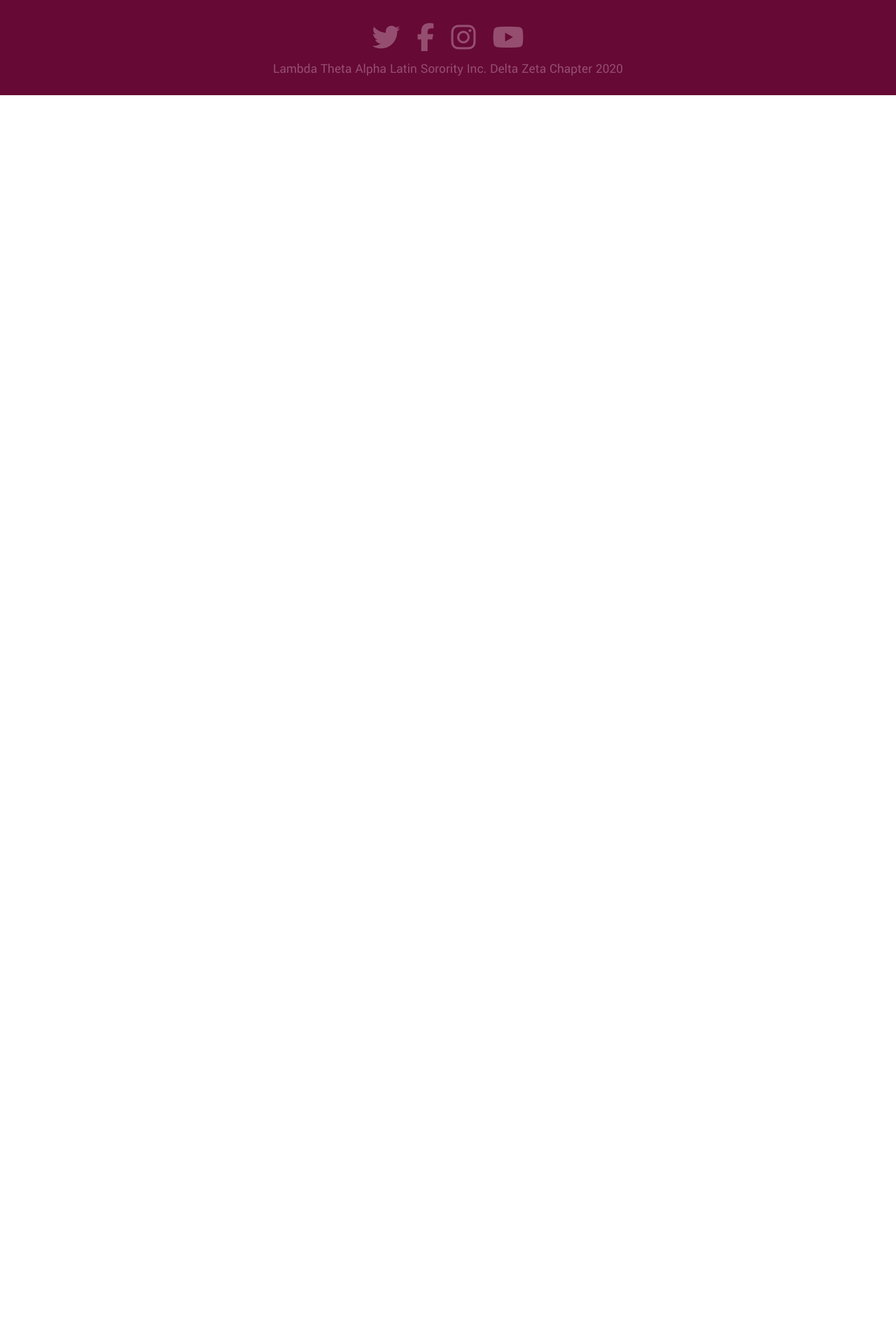
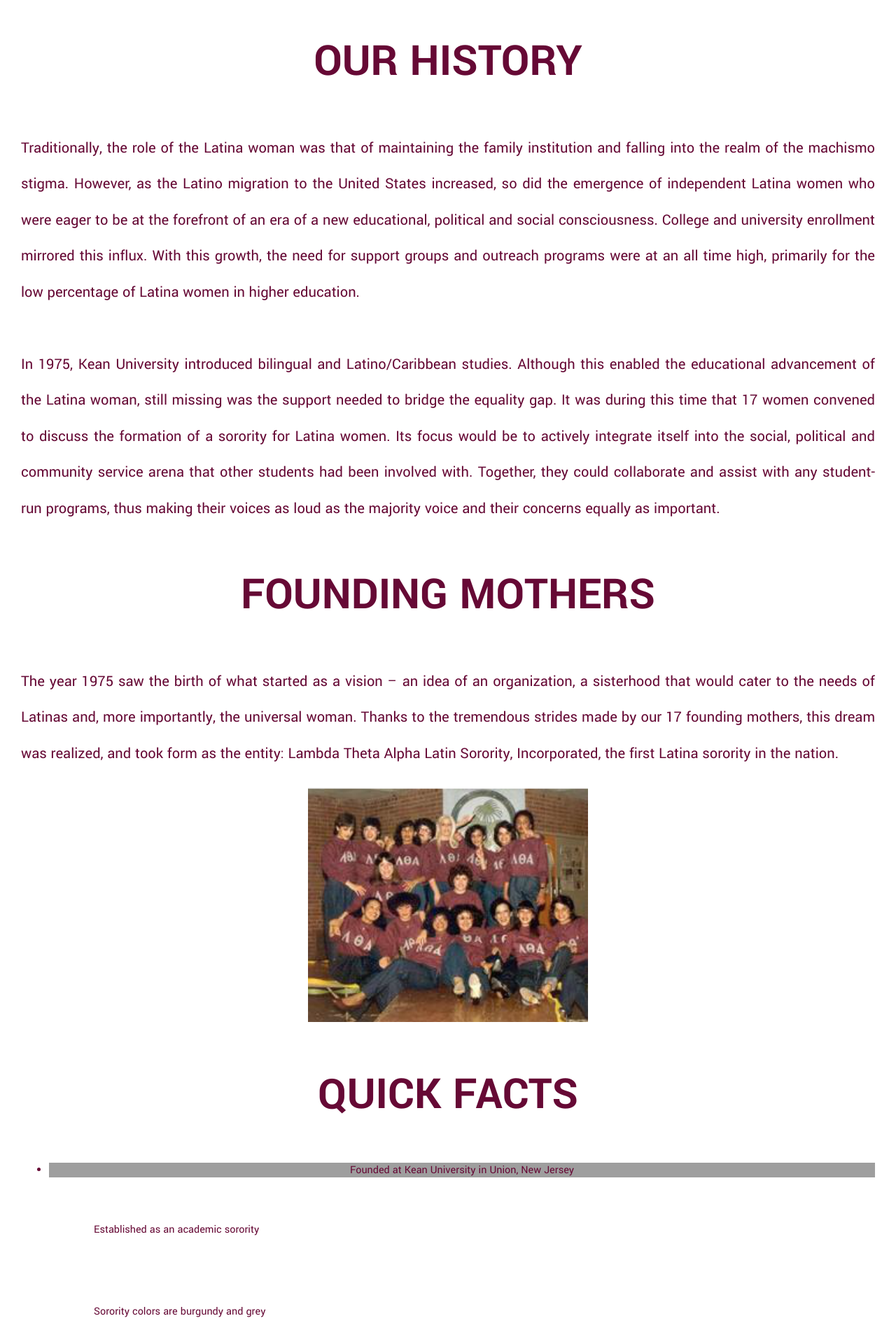
Before and after one commit to conwabueze/lta-react, a React (Create React App) app: page /national-history in a window 1280 px wide. Shown: the part 836-2756 px from the top of the page at 70% size. Before the commit the page ends 972 px from the top, so only its background shows below. Built offline with nearby package versions, Linux system fonts and the light colour scheme; grey boxes are pictures that could not be loaded; a web font is replaced by a local one.

Commit message:
National History content start

```diff
--- a/src/Home.css
+++ b/src/Home.css
@@ -28,7 +28,7 @@
   line-height: 37px;
   margin: 2em 1.5em 0 1.5em;
   text-align: justify;
-  padding-bottom: 4em;
+  padding-bottom: 5em;
 }
 
 .Home-content-body-sec {
--- /dev/null
+++ b/src/NationalHistory.css
@@ -0,0 +1,34 @@
+.NationalHistory-content-container {
+  text-align: center;
+  max-width: 1220px;
+  margin: 0 auto;
+}
+
+.our-history-header,
+.founding-mothers-header,
+.quick-facts-header {
+  text-transform: uppercase;
+  font-size: 4.125rem;
+}
+
+.our-history-body-main,
+.founding-mothers-body-main {
+  font-size: 1.4rem;
+  text-align: justify;
+  line-height: 2.3em;
+  margin-top: 0;
+}
+
+.founding-mother-img {
+  width: 400px;
+}
+
+.quick-facts-list-item {
+  background-repeat: no-repeat;
+  background-position: left center;
+  background-size: 70px;
+  list-style: none;
+  margin: 2em 0;
+  padding: 2em 0 2em 4em;
+  text-align: left;
+}
--- a/src/NationalHistory.js
+++ b/src/NationalHistory.js
@@ -1,17 +1,102 @@
 import React, { Component } from "react";
 import Banner from "./Banner";
 import Footer from "./Footer";
-import "./Home.css";
+import "./NationalHistory.css";
+import PearlBullet from "./PearlBullet";
 
 class NationalHistory extends Component {
   render() {
     return (
-      <div>
+      <div className="NationalHistory">
         <Banner
           imgSrc="/imgs/national-history/national-history-header.png"
           imgAlt="national history"
           bannerH1="national history"
         />
+        <div className="NationalHistory-content">
+          <div className="NationalHistory-content-container">
+            <section class="our-history-section">
+              <h1 class="our-history-header">our history</h1>
+              <p class="our-history-body-main">
+                Traditionally, the role of the Latina woman was that of
+                maintaining the family institution and falling into the realm of
+                the machismo stigma. However, as the Latino migration to the
+                United States increased, so did the emergence of independent
+                Latina women who were eager to be at the forefront of an era of
+                a new educational, political and social consciousness. College
+                and university enrollment mirrored this influx. With this
+                growth, the need for support groups and outreach programs were
+                at an all time high, primarily for the low percentage of Latina
+                women in higher education.
+                <br></br>
+                <br></br>
+                In 1975, Kean University introduced bilingual and
+                Latino/Caribbean studies. Although this enabled the educational
+                advancement of the Latina woman, still missing was the support
+                needed to bridge the equality gap. It was during this time that
+                17 women convened to discuss the formation of a sorority for
+                Latina women. Its focus would be to actively integrate itself
+                into the social, political and community service arena that
+                other students had been involved with. Together, they could
+                collaborate and assist with any student-run programs, thus
+                making their voices as loud as the majority voice and their
+                concerns equally as important.
+              </p>
+            </section>
+
+            <section class="founding-mothers-section">
+              <h1 class="founding-mothers-header ">founding mothers</h1>
+              <p class="founding-mothers-body-main ">
+                The year 1975 saw the birth of what started as a vision – an
+                idea of an organization, a sisterhood that would cater to the
+                needs of Latinas and, more importantly, the universal woman.
+                Thanks to the tremendous strides made by our 17 founding
+                mothers, this dream was realized, and took form as the entity:
+                Lambda Theta Alpha Latin Sorority, Incorporated, the first
+                Latina sorority in the nation.
+              </p>
+              <div class="image-container">
+                <img
+                  class="founding-mother-img"
+                  src="imgs/national-history/founding-mothers.png"
+                  alt=""
+                />
+              </div>
+            </section>
+
+            <section class="quick-facts-section">
+              <h1 class="quick-facts-header">quick facts</h1>
+              <ul class="quick-facts-list">
+                <PearlBullet pearlBulletText="Founded at Kean University in Union, New Jersey" />
+                <li class="quick-facts-list-item">
+                  Established as an academic sorority
+                </li>
+                <li class="quick-facts-list-item">
+                  Sorority colors are burgundy and grey
+                </li>
+                <li class="quick-facts-list-item">
+                  Sorority goals are scholarly excellence, empowerment of the
+                  universal woman, political &amp; cultural awareness and
+                  community activism
+                </li>
+                <li class="quick-facts-list-item">
+                  Principles are unity, love and respect
+                </li>
+                <li class="quick-facts-list-item">
+                  Over 160 established undergraduate and alumnae chapters all
+                  over the U.S. and Puerto Rico
+                </li>
+                <li class="quick-facts-list-item">
+                  National philanthropy is St. Jude Children’s Research Hospital
+                </li>
+                <li class="quick-facts-list-item">
+                  Members have a hand sign and traditional call. LTA does not
+                  step, but we do salute and stroll
+                </li>
+              </ul>
+            </section>
+          </div>
+        </div>
         <Footer />
       </div>
     );
--- /dev/null
+++ b/src/PearlBullet.css
@@ -0,0 +1,9 @@
+.PearlBullet {
+  background-repeat: no-repeat;
+  background-position: left center;
+  background-size: 70px;
+  list-style: none;
+  margin: 2em 0;
+  padding: 2em 0 2em 4em;
+  text-align: left;
+}
--- /dev/null
+++ b/src/PearlBullet.js
@@ -0,0 +1,17 @@
+import React from "react";
+import pearlBullet from "./imgs/national-history/pearl-bulletpoint.png";
+
+function PearlBullet(props) {
+  return (
+    <li
+      style={{
+        backgroundImage: `url(${pearlBullet})`,
+      }}
+      className="PearlBullet"
+    >
+      {props.pearlBulletText}
+    </li>
+  );
+}
+
+export default PearlBullet;
```
Also changed, not shown: 1 other file (tests, documents, lock files or other folders).
